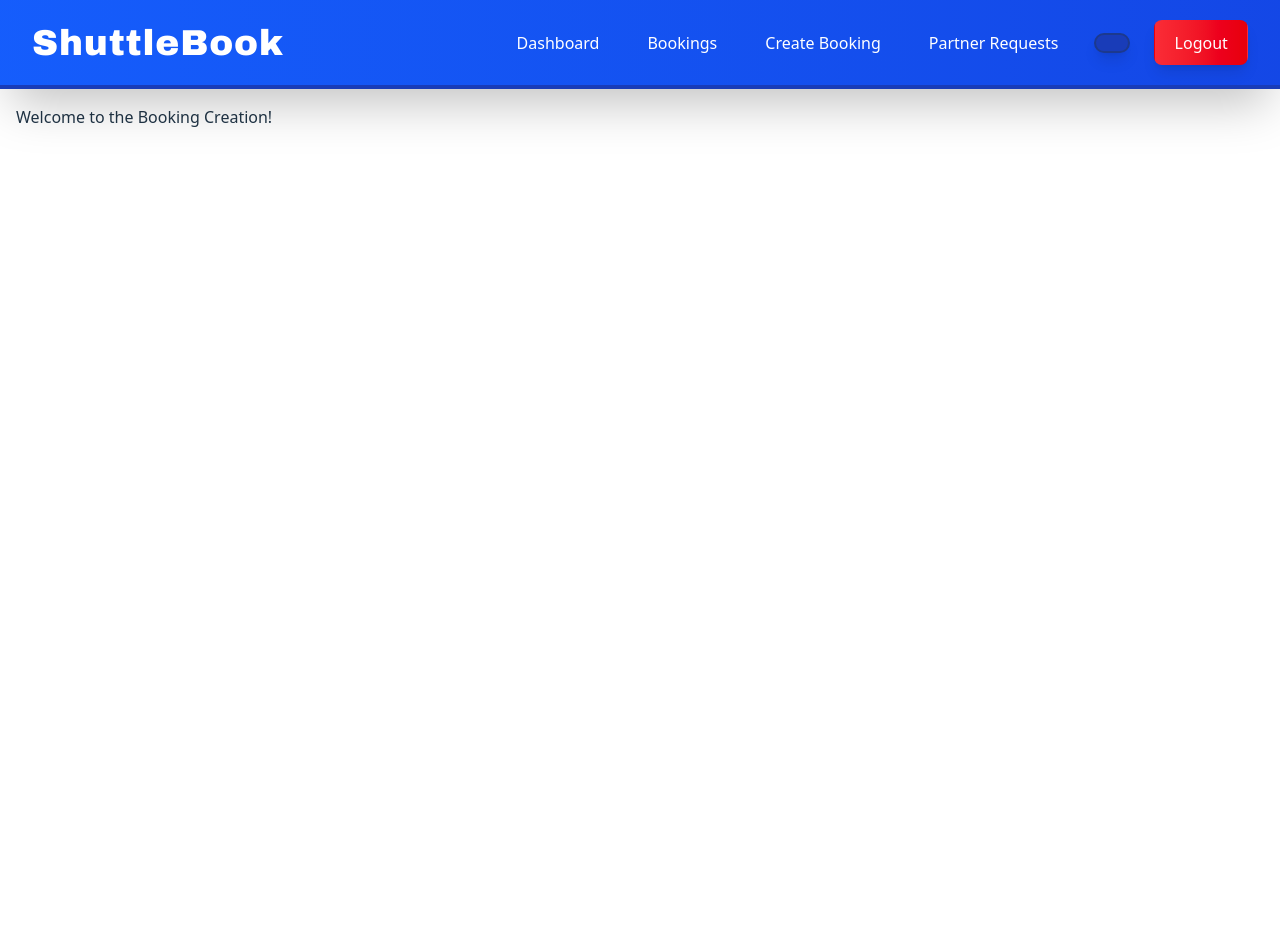
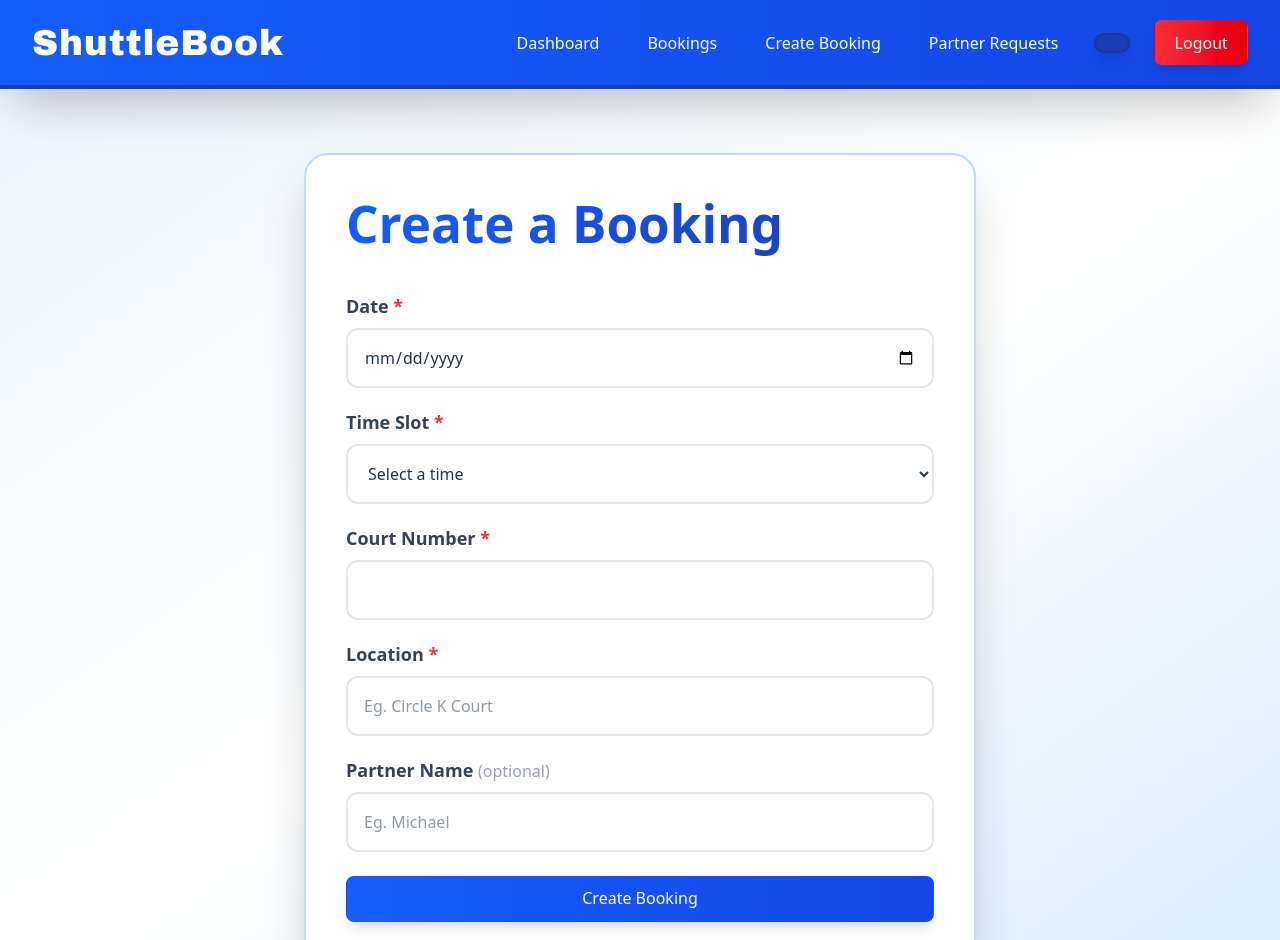
Before and after one commit to dmurari7/ShuttleBook, a React app in the folder frontend/: page /bookings/create in a window 1280 px wide. Shown: the top 940 px of the page. Before the commit the page ends 800 px from the top, so only its background shows below. Built offline with nearby package versions, Linux system fonts and the light colour scheme; sample sign-in values are in the browser's storage; the HTML template or start-up script is replaced by a standard one.

Commit message:
created bookings page; debugged json response issue

```diff
--- a/frontend/src/api/bookings.ts
+++ b/frontend/src/api/bookings.ts
@@ -4,27 +4,29 @@ import instance from "./axiosInstance";
 export interface BookingData {
   courtNumber: number;
   location: string;
-  date: string; // ISO string YYYY-MM-DD
-  timeSlot: string; // e.g., "7-8 PM"
+  date: string;
+  timeSlot: string;
   partnerName?: string;
 }
 
-// Create a booking
 export const createBooking = async (data: BookingData) => {
   return instance.post("/bookings", data);
 };
 
-// Get all bookings for logged-in user
 export const getBookings = async () => {
-  return instance.get("/bookings");
+  return instance.get("/bookings", {
+    headers: {
+      'Cache-Control': 'no-cache',
+      'Pragma': 'no-cache',
+      'Expires': '0'
+    }
+  });
 };
 
-// Update a booking
 export const updateBooking = async (id: string, data: Partial<BookingData>) => {
   return instance.put(`/bookings/${id}`, data);
 };
 
-// Delete a booking
 export const deleteBooking = async (id: string) => {
   return instance.delete(`/bookings/${id}`);
 };
--- a/frontend/src/pages/Bookings.tsx
+++ b/frontend/src/pages/Bookings.tsx
@@ -16,7 +16,7 @@ export default function Bookings() {
       setLoading(true);
       setError(null);
       const res = await getBookings();
-      setBookings(res.data);
+      setBookings(res.data.bookings || []);
     } catch (err) {
       console.error("Error loading bookings:", err);
       setError("Failed to load bookings");
@@ -31,14 +31,12 @@ export default function Bookings() {
     }
     try {
       await deleteBooking(id);
-      load(); // refresh
+      await load(); // refresh
     } catch (err) {
       console.error("Error deleting booking:", err);
       alert("Failed to delete booking");
     }
   }
-
-  console.log("Bookings state:", { loading, error, bookingsCount: bookings.length, bookings });
 
   return (
     <div className="min-h-screen bg-gradient-to-br from-blue-50 via-white to-blue-100 p-8">
--- a/frontend/src/pages/CreateBooking.tsx
+++ b/frontend/src/pages/CreateBooking.tsx
@@ -1,3 +1,143 @@
+// src/pages/CreateBooking.tsx
+import { useState } from "react";
+import { createBooking } from "../api/bookings";
+import { useNavigate } from "react-router-dom";
+
 export default function CreateBooking() {
-  return <div className="p-4">Welcome to the Booking Creation!</div>;
+  const navigate = useNavigate();
+  const [form, setForm] = useState({
+    date: "",
+    timeSlot: "",
+    courtNumber: "",
+    location: "",
+    partnerName: "",
+  });
+  const [error, setError] = useState("");
+
+  function update(e: React.ChangeEvent<HTMLInputElement | HTMLSelectElement>) {
+    setForm({ ...form, [e.target.name]: e.target.value });
+  }
+
+  async function handleSubmit(e: React.FormEvent) {
+    e.preventDefault();
+    setError("");
+    if (!form.date || !form.timeSlot || !form.courtNumber || !form.location) {
+      setError("Please fill in all required fields.");
+      return;
+    }
+    try {
+      await createBooking({
+        date: form.date,
+        timeSlot: form.timeSlot,
+        courtNumber: Number(form.courtNumber),
+        location: form.location,
+        partnerName: form.partnerName || undefined,
+      });
+      navigate("/bookings");
+    } catch (err: any) {
+      setError(err?.response?.data?.message || "Failed to create booking.");
+    }
+  }
+
+  return (
+    <div className="min-h-screen bg-gradient-to-br from-blue-50 via-white to-blue-100 flex justify-center items-start p-8">
+      <form
+        onSubmit={handleSubmit}
+        className="bg-white shadow-2xl rounded-3xl p-10 border-2 border-blue-200 w-full max-w-2xl mt-8"
+      >
+        <h1 className="text-5xl font-bold mb-8 bg-gradient-to-r from-blue-600 to-blue-800 bg-clip-text text-transparent pb-2">
+          Create a Booking
+        </h1>
+
+        {error && (
+          <div className="mb-6 bg-red-50 border-2 border-red-200 rounded-xl p-4">
+            <p className="text-red-600 text-center font-medium">{error}</p>
+          </div>
+        )}
+
+        {/* Date */}
+        <label className="block mb-5">
+          <span className="font-semibold text-gray-700 text-lg">
+            Date <span className="text-red-500">*</span>
+          </span>
+          <input
+            type="date"
+            name="date"
+            value={form.date}
+            onChange={update}
+            className="w-full mt-2 p-4 border-2 border-gray-200 rounded-xl focus:ring-4 focus:ring-blue-200 focus:border-blue-500 transition-all outline-none text-base"
+          />
+        </label>
+
+        {/* Time Slot */}
+        <label className="block mb-5">
+          <span className="font-semibold text-gray-700 text-lg">
+            Time Slot <span className="text-red-500">*</span>
+          </span>
+          <select
+            name="timeSlot"
+            value={form.timeSlot}
+            onChange={update}
+            className="w-full mt-2 p-4 border-2 border-gray-200 rounded-xl focus:ring-4 focus:ring-blue-200 focus:border-blue-500 transition-all outline-none text-base"
+          >
+            <option value="">Select a time</option>
+            <option>7-8 PM</option>
+            <option>8-9 PM</option>
+            <option>9-10 PM</option>
+          </select>
+        </label>
+
+        {/* Court # */}
+        <label className="block mb-5">
+          <span className="font-semibold text-gray-700 text-lg">
+            Court Number <span className="text-red-500">*</span>
+          </span>
+          <input
+            type="number"
+            name="courtNumber"
+            value={form.courtNumber}
+            onChange={update}
+            className="w-full mt-2 p-4 border-2 border-gray-200 rounded-xl focus:ring-4 focus:ring-blue-200 focus:border-blue-500 transition-all outline-none text-base"
+          />
+        </label>
+
+        {/* Location */}
+        <label className="block mb-5">
+          <span className="font-semibold text-gray-700 text-lg">
+            Location <span className="text-red-500">*</span>
+          </span>
+          <input
+            type="text"
+            name="location"
+            value={form.location}
+            onChange={update}
+            placeholder="Eg. Circle K Court"
+            className="w-full mt-2 p-4 border-2 border-gray-200 rounded-xl focus:ring-4 focus:ring-blue-200 focus:border-blue-500 transition-all outline-none text-base"
+          />
+        </label>
+
+        {/* Partner Name */}
+        <label className="block mb-6">
+          <span className="font-semibold text-gray-700 text-lg">
+            Partner Name <span className="text-gray-400 text-base font-normal">(optional)</span>
+          </span>
+          <input
+            type="text"
+            name="partnerName"
+            value={form.partnerName}
+            onChange={update}
+            placeholder="Eg. Michael"
+            className="w-full mt-2 p-4 border-2 border-gray-200 rounded-xl focus:ring-4 focus:ring-blue-200 focus:border-blue-500 transition-all outline-none text-base"
+          />
+        </label>
+
+        <button
+          type="submit"
+          className="w-full bg-gradient-to-r from-blue-600 to-blue-700 hover:from-blue-700 hover:to-blue-800 text-white py-4 rounded-xl text-lg font-semibold transition-all duration-200 shadow-lg hover:shadow-xl transform hover:scale-[1.02] active:scale-[0.98]"
+        >
+          Create Booking
+        </button>
+      </form>
+    </div>
+  );
 }
--- a/frontend/src/pages/Dashboard.tsx
+++ b/frontend/src/pages/Dashboard.tsx
@@ -12,7 +12,8 @@ export default function Dashboard() {
   async function load() {
     try {
       const res = await getBookings();
-      const sorted = res.data.sort(
+      // Backend returns { bookings: [...] }, not just [...]
+      const sorted = (res.data.bookings || []).sort(
         (a: any, b: any) => new Date(a.date).getTime() - new Date(b.date).getTime()
       );
       setBookings(sorted);
```
